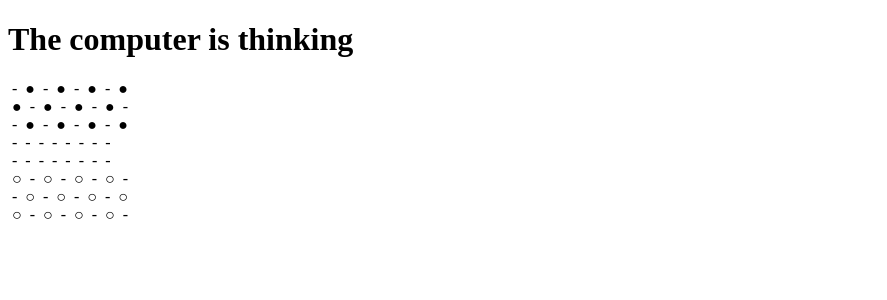
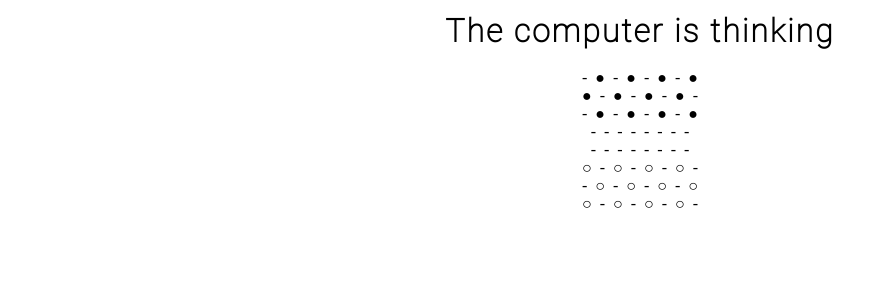
Before and after one commit to ralph9/MinMaxCheckers, a Flask app: page /compmove/ in a window 1280 px wide. Shown: the top 300 px of the page, without its empty margins (0-887 px from the left). Run offline with Flask 2, Linux system fonts and the light colour scheme.

Commit message:
More style changes and renaming

```diff
--- a/Main.py
+++ b/Main.py
@@ -59,7 +59,7 @@
         #return render_template('indexPlayer.html',startValue=startValue,boardState=currentBoard)
     else:
         print("direct red")
-        return render_template('index.html',startValue=startValue,boardState=currentBoard,vars="ye")
+        return render_template('index.html',startValue=startValue,boardState=currentBoard,vars="")
 
 @app.route('/compmove/', methods=['POST',"GET"])
 def compmove(startValue="The computer is thinking"):
@@ -69,7 +69,7 @@
     #crear thread con computer turn y renderizar template entre tanto
     thComp = threading.Thread(target=computerMoveProcessing)
     thComp.start()
-    return render_template('indexPlayer.html',startValue=startValue,boardState=currentBoard,vars="startedThink")
+    return render_template('computerThinking.html',startValue=startValue,boardState=currentBoard,vars="startedThink")
 
 
 @app.route('/compmove/', methods=["POST"])
--- /dev/null
+++ b/static/scriptComputerThinking.js
@@ -0,0 +1,28 @@
+function myFunc(vars) {
+  if(vars === "startedThink"){
+    console.log("computer started thinking bv");
+    doPoll();
+  }
+}
+
+function doPoll(){
+     requestForEnd = $.post('/compdone/',
+     function(data) {
+      console.log("checked now");
+      console.log(data);
+      if (data == "DONE"){
+        console.log(data);
+        window.location.replace("http://localhost:5000/usermove");
+      }
+      timeoutPoll = setTimeout(doPoll,2000);
+    });
+}
+
+
+var dots = window.setInterval( function() {
+    var wait = document.getElementById("waitingDots");
+    if ( wait.innerHTML.length > 2 )
+        wait.innerHTML = "   ";
+    else
+        wait.innerHTML += ".";
+    }, 900);
--- a/static/scriptIndex.js
+++ b/static/scriptIndex.js
@@ -27,3 +27,31 @@
   // console.log(requestForEnd);
   // requestForEnd.abort();
 }
+
+
+jQuery(document).ready(function()
+{
+    jQuery('input').each(function()
+    {
+        if (jQuery(this).attr('placeholder') && jQuery(this).attr('placeholder') != '')
+        {
+            jQuery(this).attr( 'data-placeholder', jQuery(this).attr('placeholder') );
+        }
+    });
+
+    jQuery('input').focus(function()
+    {
+        if (jQuery(this).attr('data-placeholder') && jQuery(this).attr('data-placeholder') != '')
+        {
+            jQuery(this).attr('placeholder', '');
+        }
+    });
+
+    jQuery('input').blur(function()
+    {
+        if (jQuery(this).attr('data-placeholder') && jQuery(this).attr('data-placeholder') != '')
+        {
+            jQuery(this).attr('placeholder', jQuery(this).attr('data-placeholder'));
+        }
+    });
+});
--- /dev/null
+++ b/static/stylesComputerThinking.css
@@ -0,0 +1,31 @@
+@font-face{
+    font-family: 'robotothin';
+    src: url('/static/Font/Roboto-Thin-webfont.eot');
+    src: url('/static/Font/Roboto-Thin-webfont.eot?#iefix') format('embedded-opentype'),
+         url('/static/Font/Roboto-Thin-webfont.woff') format('woff'),
+         url('/static/Font/Roboto-Thin-webfont.ttf') format('truetype'),
+         url('/static/Font/Roboto-Thin-webfont.svg#robotothin') format('svg');
+    font-weight: normal;
+    font-style: normal;
+}
+
+*{
+  background-color: white;
+  text-align: center;
+}
+
+h1{
+  font-family:'robotothin';
+  margin: 80px auto;
+  letter-spacing: 2px;
+  display: inline;
+}
+
+div#waitingDots{
+  display: inline;
+}
+
+div#board{
+  display: block;
+  margin: 60px;
+}
--- a/templates/indexPlayer.html
+++ b/templates/computerThinking.html
@@ -3,16 +3,20 @@
   <head>
     <meta charset="utf-8">
     <title></title>
+    <link rel="stylesheet" href="{{ url_for('static', filename='stylesComputerThinking.css') }}">
     <script src="https://ajax.googleapis.com/ajax/libs/jquery/3.5.1/jquery.min.js"></script>
   </head>
   <body>
     <h1>{{startValue}}</h1>
+    <div id="waitingDots">
+    </div>
+    <br>
+    <br>
     <div style="white-space: pre-wrap;">{{boardState}}</div>
     <script type="text/javascript"
-         src="{{ url_for('static', filename='scriptIndex.js') }}"></script>
+         src="{{ url_for('static', filename='scriptComputerThinking.js') }}"></script>
     </script>
     <script>
-      console.log("anotherpl");
       myFunc({{vars|tojson}});
     </script>
   </body>
--- a/templates/index.html
+++ b/templates/index.html
@@ -3,7 +3,7 @@
   <head>
     <meta charset="utf-8">
     <title></title>
-     <link rel="stylesheet" href="{{ url_for('static', filename='main.css') }}">
+     <link rel="stylesheet" href="{{ url_for('static', filename='stylesIndex.css') }}">
     <script src="https://ajax.googleapis.com/ajax/libs/jquery/3.5.1/jquery.min.js"></script>
   </head>
   <body>
```
Also changed, not shown: static/computerThinking.css (renamed from static/main.css, +0 -25 lines), static/stylesIndex.css (added, +51 -0 lines).
